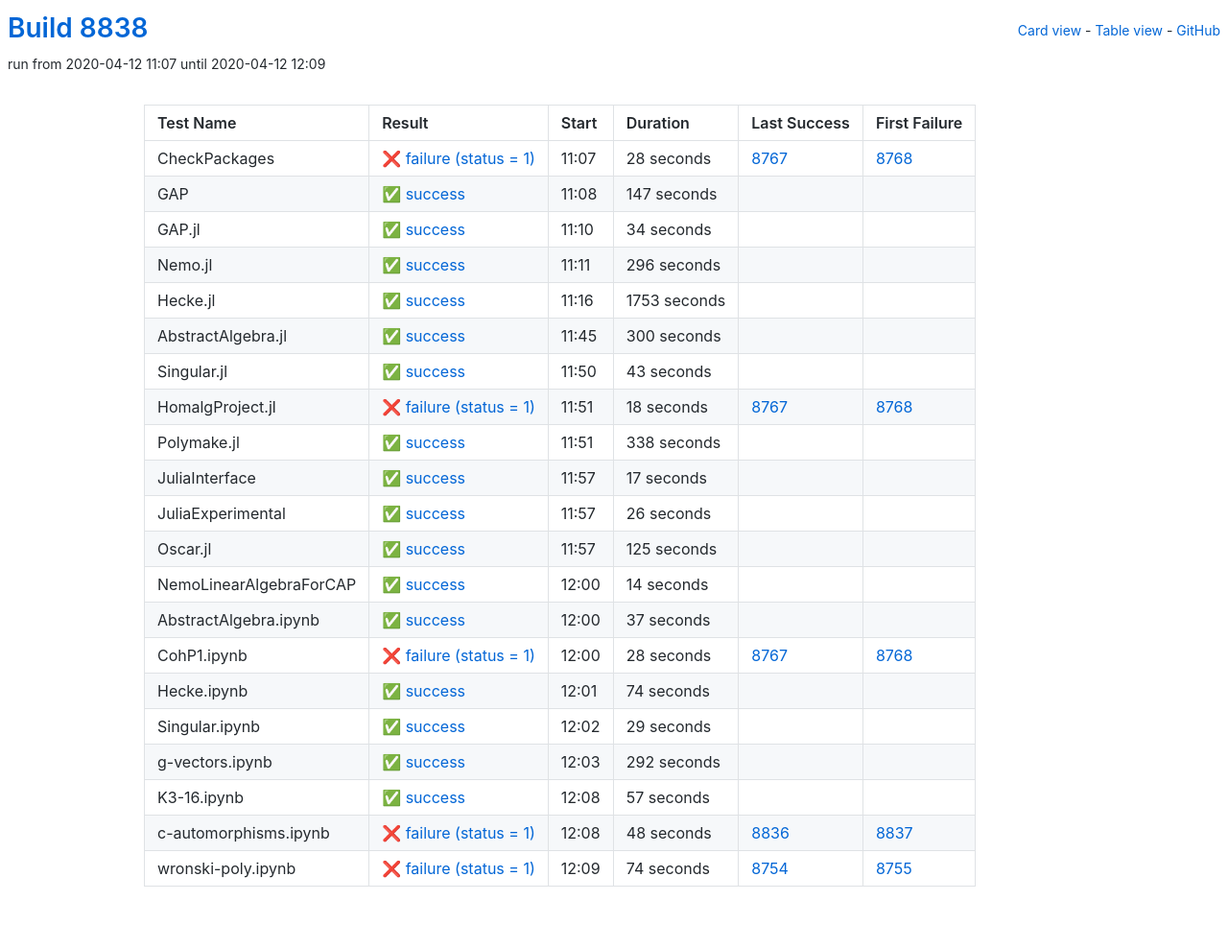
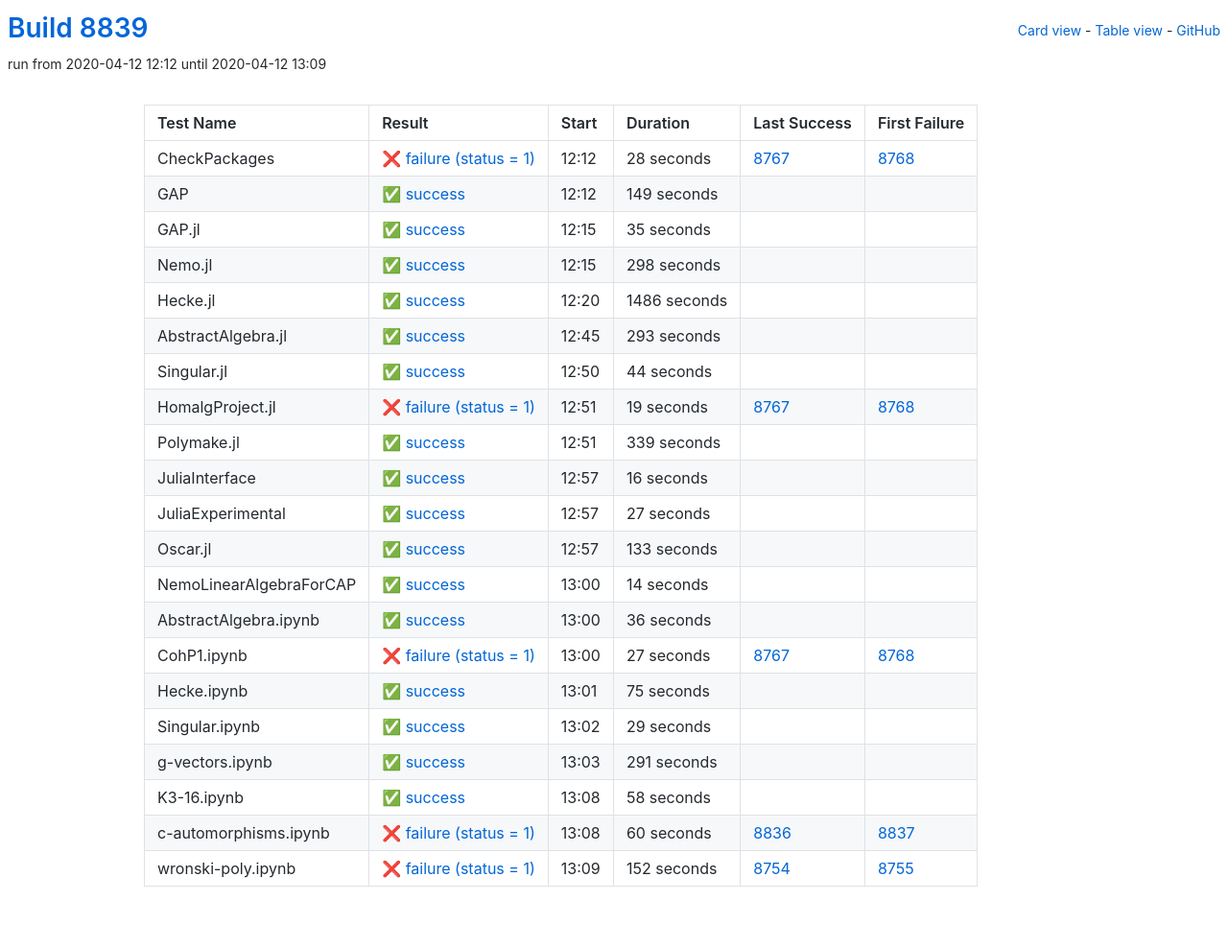
Before and after one commit to oscar-system/oscar-ci-status, a Jekyll site: the page built from table.html, in a window 1280 px wide. Shown: the whole page at 96% size. Built offline with Jekyll 4.4.1, drawn with Linux system fonts in a browser that asks for light colours.

Commit message:
Build 8839

```diff
--- a/_data/ci.yml
+++ b/_data/ci.yml
@@ -1,5 +1,5 @@
-build: 8838
-build_url: https://oscarci.mathematik.uni-kl.de/job/oscar/8838/
+build: 8839
+build_url: https://oscarci.mathematik.uni-kl.de/job/oscar/8839/
 job: oscar
 tests:
 - duration: 28
@@ -8,130 +8,130 @@ tests:
   first_failure_url: https://oscarci.mathematik.uni-kl.de/job/oscar/8768/
   last_success: 8767
   last_success_url: https://oscarci.mathematik.uni-kl.de/job/oscar/8767/
-  log: https://oscarci.mathematik.uni-kl.de/job/oscar/8838/artifact/logs/build-8838/CheckPackages.log
+  log: https://oscarci.mathematik.uni-kl.de/job/oscar/8839/artifact/logs/build-8839/CheckPackages.log
   name: CheckPackages
-  start: 2020-04-12 11:07
+  start: 2020-04-12 12:12
   status: failure
   success: false
-- duration: 147
+- duration: 149
   exitcode: 0
   first_failure: false
   first_failure_url: null
   last_success: false
   last_success_url: null
-  log: https://oscarci.mathematik.uni-kl.de/job/oscar/8838/artifact/logs/build-8838/GAP.log
+  log: https://oscarci.mathematik.uni-kl.de/job/oscar/8839/artifact/logs/build-8839/GAP.log
   name: GAP
-  start: 2020-04-12 11:08
+  start: 2020-04-12 12:12
   status: success
   success: true
-- duration: 34
+- duration: 35
   exitcode: 0
   first_failure: false
   first_failure_url: null
   last_success: false
   last_success_url: null
-  log: https://oscarci.mathematik.uni-kl.de/job/oscar/8838/artifact/logs/build-8838/GAP.jl.log
+  log: https://oscarci.mathematik.uni-kl.de/job/oscar/8839/artifact/logs/build-8839/GAP.jl.log
   name: GAP.jl
-  start: 2020-04-12 11:10
+  start: 2020-04-12 12:15
   status: success
   success: true
-- duration: 296
+- duration: 298
   exitcode: 0
   first_failure: false
   first_failure_url: null
   last_success: false
   last_success_url: null
-  log: https://oscarci.mathematik.uni-kl.de/job/oscar/8838/artifact/logs/build-8838/Nemo.jl.log
+  log: https://oscarci.mathematik.uni-kl.de/job/oscar/8839/artifact/logs/build-8839/Nemo.jl.log
   name: Nemo.jl
-  start: 2020-04-12 11:11
+  start: 2020-04-12 12:15
   status: success
   success: true
-- duration: 1753
+- duration: 1486
   exitcode: 0
   first_failure: false
   first_failure_url: null
   last_success: false
   last_success_url: null
-  log: https://oscarci.mathematik.uni-kl.de/job/oscar/8838/artifact/logs/build-8838/Hecke.jl.log
+  log: https://oscarci.mathematik.uni-kl.de/job/oscar/8839/artifact/logs/build-8839/Hecke.jl.log
   name: Hecke.jl
-  start: 2020-04-12 11:16
+  start: 2020-04-12 12:20
   status: success
   success: true
-- duration: 300
+- duration: 293
   exitcode: 0
   first_failure: false
   first_failure_url: null
   last_success: false
   last_success_url: null
-  log: https://oscarci.mathematik.uni-kl.de/job/oscar/8838/artifact/logs/build-8838/AbstractAlgebra.jl.log
+  log: https://oscarci.mathematik.uni-kl.de/job/oscar/8839/artifact/logs/build-8839/AbstractAlgebra.jl.log
   name: AbstractAlgebra.jl
-  start: 2020-04-12 11:45
+  start: 2020-04-12 12:45
   status: success
   success: true
-- duration: 43
+- duration: 44
   exitcode: 0
   first_failure: false
   first_failure_url: null
   last_success: false
   last_success_url: null
-  log: https://oscarci.mathematik.uni-kl.de/job/oscar/8838/artifact/logs/build-8838/Singular.jl.log
+  log: https://oscarci.mathematik.uni-kl.de/job/oscar/8839/artifact/logs/build-8839/Singular.jl.log
   name: Singular.jl
-  start: 2020-04-12 11:50
+  start: 2020-04-12 12:50
   status: success
   success: true
-- duration: 18
+- duration: 19
   exitcode: 1
   first_failure: 8768
   first_failure_url: https://oscarci.mathematik.uni-kl.de/job/oscar/8768/
   last_success: 8767
   last_success_url: https://oscarci.mathematik.uni-kl.de/job/oscar/8767/
-  log: https://oscarci.mathematik.uni-kl.de/job/oscar/8838/artifact/logs/build-8838/HomalgProject.jl.log
+  log: https://oscarci.mathematik.uni-kl.de/job/oscar/8839/artifact/logs/build-8839/HomalgProject.jl.log
   name: HomalgProject.jl
-  start: 2020-04-12 11:51
+  start: 2020-04-12 12:51
   status: failure
   success: false
-- duration: 338
+- duration: 339
   exitcode: 0
   first_failure: false
   first_failure_url: null
   last_success: false
   last_success_url: null
-  log: https://oscarci.mathematik.uni-kl.de/job/oscar/8838/artifact/logs/build-8838/Polymake.jl.log
+  log: https://oscarci.mathematik.uni-kl.de/job/oscar/8839/artifact/logs/build-8839/Polymake.jl.log
   name: Polymake.jl
-  start: 2020-04-12 11:51
+  start: 2020-04-12 12:51
   status: success
   success: true
-- duration: 17
+- duration: 16
   exitcode: 0
   first_failure: false
   first_failure_url: null
   last_success: false
   last_success_url: null
-  log: https://oscarci.mathematik.uni-kl.de/job/oscar/8838/artifact/logs/build-8838/JuliaInterface.log
+  log: https://oscarci.mathematik.uni-kl.de/job/oscar/8839/artifact/logs/build-8839/JuliaInterface.log
   name: JuliaInterface
-  start: 2020-04-12 11:57
+  start: 2020-04-12 12:57
   status: success
   success: true
-- duration: 26
+- duration: 27
   exitcode: 0
   first_failure: false
   first_failure_url: null
   last_success: false
   last_success_url: null
-  log: https://oscarci.mathematik.uni-kl.de/job/oscar/8838/artifact/logs/build-8838/JuliaExperimental.log
+  log: https://oscarci.mathematik.uni-kl.de/job/oscar/8839/artifact/logs/build-8839/JuliaExperimental.log
   name: JuliaExperimental
-  start: 2020-04-12 11:57
+  start: 2020-04-12 12:57
   status: success
   success: true
-- duration: 125
+- duration: 133
   exitcode: 0
   first_failure: false
   first_failure_url: null
   last_success: false
   last_success_url: null
-  log: https://oscarci.mathematik.uni-kl.de/job/oscar/8838/artifact/logs/build-8838/Oscar.jl.log
+  log: https://oscarci.mathematik.uni-kl.de/job/oscar/8839/artifact/logs/build-8839/Oscar.jl.log
   name: Oscar.jl
-  start: 2020-04-12 11:57
+  start: 2020-04-12 12:57
   status: success
   success: true
 - duration: 14
@@ -140,42 +140,42 @@ tests:
   first_failure_url: null
   last_success: false
   last_success_url: null
-  log: https://oscarci.mathematik.uni-kl.de/job/oscar/8838/artifact/logs/build-8838/NemoLinearAlgebraForCAP.log
+  log: https://oscarci.mathematik.uni-kl.de/job/oscar/8839/artifact/logs/build-8839/NemoLinearAlgebraForCAP.log
   name: NemoLinearAlgebraForCAP
-  start: 2020-04-12 12:00
+  start: 2020-04-12 13:00
   status: success
   success: true
-- duration: 37
+- duration: 36
   exitcode: 0
   first_failure: false
   first_failure_url: null
   last_success: false
   last_success_url: null
-  log: https://oscarci.mathematik.uni-kl.de/job/oscar/8838/artifact/logs/build-8838/AbstractAlgebra.ipynb.log
+  log: https://oscarci.mathematik.uni-kl.de/job/oscar/8839/artifact/logs/build-8839/AbstractAlgebra.ipynb.log
   name: AbstractAlgebra.ipynb
-  start: 2020-04-12 12:00
+  start: 2020-04-12 13:00
   status: success
   success: true
-- duration: 28
+- duration: 27
   exitcode: 1
   first_failure: 8768
   first_failure_url: https://oscarci.mathematik.uni-kl.de/job/oscar/8768/
   last_success: 8767
   last_success_url: https://oscarci.mathematik.uni-kl.de/job/oscar/8767/
-  log: https://oscarci.mathematik.uni-kl.de/job/oscar/8838/artifact/logs/build-8838/CohP1.ipynb.log
+  log: https://oscarci.mathematik.uni-kl.de/job/oscar/8839/artifact/logs/build-8839/CohP1.ipynb.log
   name: CohP1.ipynb
-  start: 2020-04-12 12:00
+  start: 2020-04-12 13:00
   status: failure
   success: false
-- duration: 74
+- duration: 75
   exitcode: 0
   first_failure: false
   first_failure_url: null
   last_success: false
   last_success_url: null
-  log: https://oscarci.mathematik.uni-kl.de/job/oscar/8838/artifact/logs/build-8838/Hecke.ipynb.log
+  log: https://oscarci.mathematik.uni-kl.de/job/oscar/8839/artifact/logs/build-8839/Hecke.ipynb.log
   name: Hecke.ipynb
-  start: 2020-04-12 12:01
+  start: 2020-04-12 13:01
   status: success
   success: true
 - duration: 29
@@ -184,52 +184,52 @@ tests:
   first_failure_url: null
   last_success: false
   last_success_url: null
-  log: https://oscarci.mathematik.uni-kl.de/job/oscar/8838/artifact/logs/build-8838/Singular.ipynb.log
+  log: https://oscarci.mathematik.uni-kl.de/job/oscar/8839/artifact/logs/build-8839/Singular.ipynb.log
   name: Singular.ipynb
-  start: 2020-04-12 12:02
+  start: 2020-04-12 13:02
   status: success
   success: true
-- duration: 292
+- duration: 291
   exitcode: 0
   first_failure: false
   first_failure_url: null
   last_success: false
   last_success_url: null
-  log: https://oscarci.mathematik.uni-kl.de/job/oscar/8838/artifact/logs/build-8838/g-vectors.ipynb.log
+  log: https://oscarci.mathematik.uni-kl.de/job/oscar/8839/artifact/logs/build-8839/g-vectors.ipynb.log
   name: g-vectors.ipynb
-  start: 2020-04-12 12:03
+  start: 2020-04-12 13:03
   status: success
   success: true
-- duration: 57
+- duration: 58
   exitcode: 0
   first_failure: false
   first_failure_url: null
   last_success: false
   last_success_url: null
-  log: https://oscarci.mathematik.uni-kl.de/job/oscar/8838/artifact/logs/build-8838/K3-16.ipynb.log
+  log: https://oscarci.mathematik.uni-kl.de/job/oscar/8839/artifact/logs/build-8839/K3-16.ipynb.log
   name: K3-16.ipynb
-  start: 2020-04-12 12:08
+  start: 2020-04-12 13:08
   status: success
   success: true
-- duration: 48
+- duration: 60
   exitcode: 1
   first_failure: 8837
   first_failure_url: https://oscarci.mathematik.uni-kl.de/job/oscar/8837/
   last_success: 8836
   last_success_url: https://oscarci.mathematik.uni-kl.de/job/oscar/8836/
-  log: https://oscarci.mathematik.uni-kl.de/job/oscar/8838/artifact/logs/build-8838/c-automorphisms.ipynb.log
+  log: https://oscarci.mathematik.uni-kl.de/job/oscar/8839/artifact/logs/build-8839/c-automorphisms.ipynb.log
   name: c-automorphisms.ipynb
-  start: 2020-04-12 12:08
+  start: 2020-04-12 13:08
   status: failure
   success: false
-- duration: 74
+- duration: 152
   exitcode: 1
   first_failure: 8755
   first_failure_url: https://oscarci.mathematik.uni-kl.de/job/oscar/8755/
   last_success: 8754
   last_success_url: https://oscarci.mathematik.uni-kl.de/job/oscar/8754/
-  log: https://oscarci.mathematik.uni-kl.de/job/oscar/8838/artifact/logs/build-8838/wronski-poly.ipynb.log
+  log: https://oscarci.mathematik.uni-kl.de/job/oscar/8839/artifact/logs/build-8839/wronski-poly.ipynb.log
   name: wronski-poly.ipynb
-  start: 2020-04-12 12:09
+  start: 2020-04-12 13:09
   status: failure
   success: false
```
Also changed, not shown: README.md.
